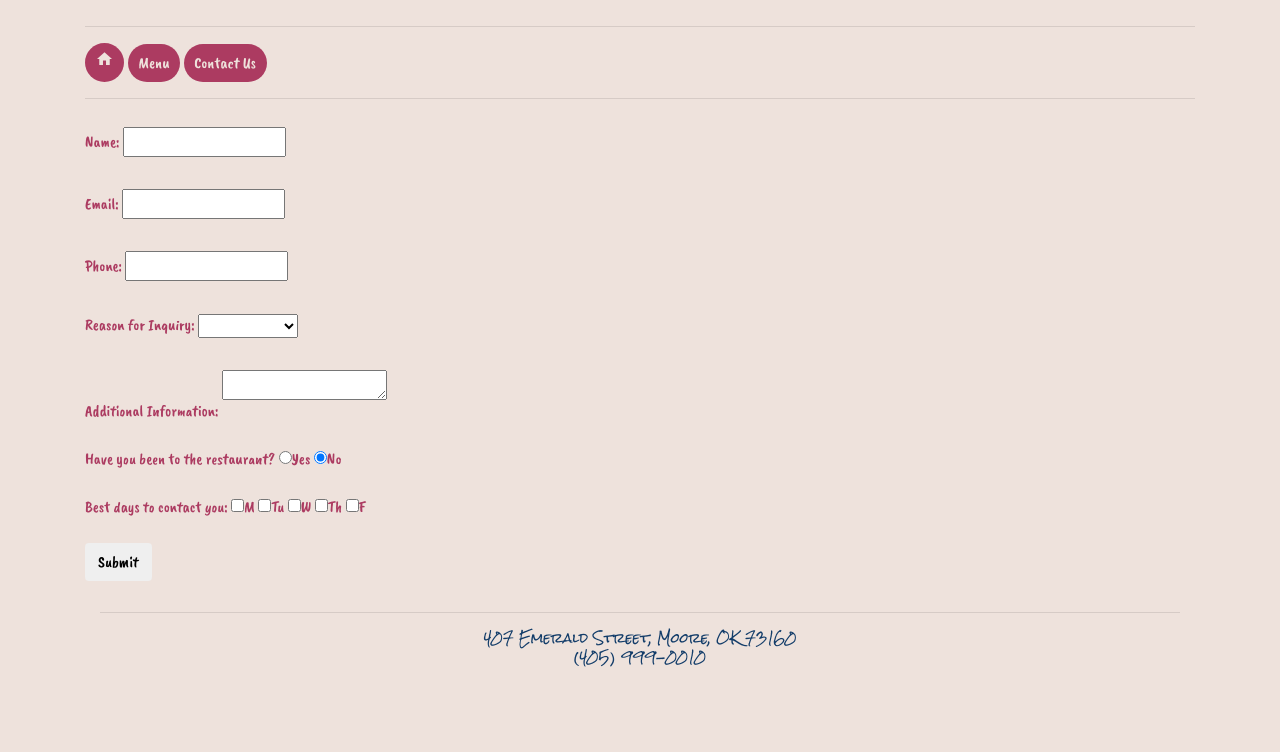
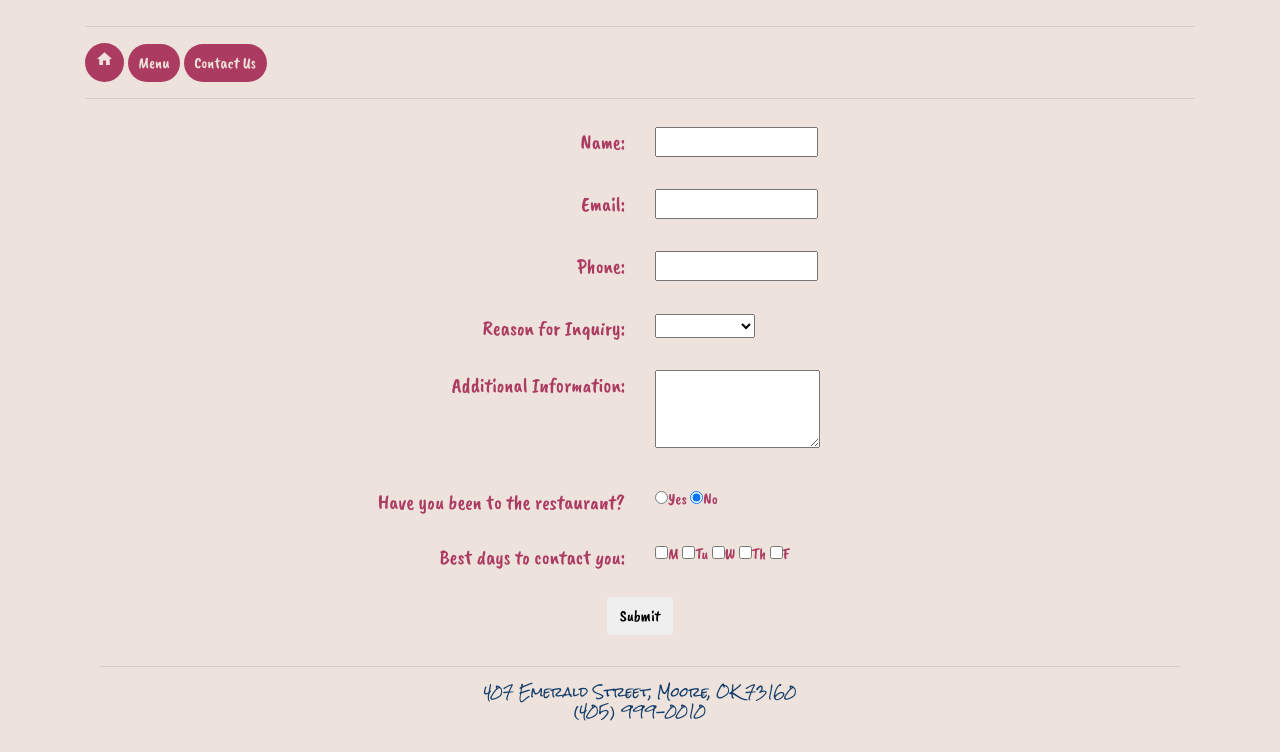
Before and after one commit to moor0836/swguild, a plain HTML site: page Restaurant/contact.html in a window 1280 px wide. Shown: the part 88-840 px from the top of the page. Before the commit the page ends 800 px from the top, so only its background shows below. Drawn offline with nearby package versions, Linux system fonts and the light colour scheme.

Commit message:
minor updates to formatting on restaurant contact page

```diff
--- a/Restaurant/contact.html
+++ b/Restaurant/contact.html
@@ -18,7 +18,7 @@
     <style>
       h1 {text-align: center;}
       p {text-align: center;}
-      table .right {text-align: right; font-weight:bold; font-size:1.3em;}
+      .right {font-size:1.3em; display:block; text-align:right;}
     </style>
 
   </head>
@@ -40,19 +40,41 @@
 
     <form action ="">
       <div class="form-group">
-        <label for="name">Name: </label>
+        <div class="row">
+          <div class="col-sm-6">
+            <label for="name" class="right">Name: </label>
+          </div>
+          <div class="col-sm-6">
             <input type="text" class="form-group" id="name">
           </div>
+        </div>
+      </div>
       <div class="form-group">
-        <label for="email">Email: </label>
+        <div class="row">
+          <div class="col-sm-6">
+            <label for="email" class="right">Email: </label>
+          </div>
+          <div class="col-sm-6">
             <input type="text" class="form-group" id="email">
           </div>
+        </div>
+      </div>
       <div class="form-group">
-        <label for="phone">Phone: </label>
+        <div class="row">
+          <div class="col-sm-6">
+            <label for="phone" class="right">Phone: </label>
+          </div>
+          <div class="col-sm-6">
             <input type="text" class="form-group" id="phone">
           </div>
+        </div>
+      </div>
       <div class="form-group">
-        <label for="reason">Reason for Inquiry: </label>
+        <div class="row">
+          <div class="col-sm-6">
+            <label for="reason" class="right">Reason for Inquiry: </label>
+          </div>
+          <div class="col-sm-6">
             <select class="form-group" id="reason">
               <option> </option>
               <option>Catering</option>
@@ -61,24 +83,48 @@
               <option>Other</option>
             </select>
           </div>
-      <div class="form-group">
-        <label for="additional" style:"vertical-align:top">Additional Information: </label>
-        <textarea class="form-group" rows="1" id="additional"></textarea>
+        </div>
       </div>
       <div class="form-group">
-        <label for="beenThere">Have you been to the restaurant? </label>
+        <div class="row">
+          <div class="col-sm-6">
+            <label for="additional" class="right" style:"vertical-align:top">Additional Information: </label>
+          </div>
+          <div class="col-sm-6">
+            <textarea class="form-group" rows="3" id="additional"></textarea>
+          </div>
+        </div>
+      </div>
+      <div class="form-group">
+        <div class="row">
+          <div class="col-sm-6">
+            <label for="beenThere" class="right">Have you been to the restaurant? </label>
+          </div>
+          <div class="col-sm-6">
             <label class="radio-inline"><input type="radio" name="yes">Yes</label>
             <label class="radio-inline"><input type="radio" name="no" checked>No</label>
           </div>
+        </div>
+      </div>
       <div class="form-group">
-        <label for="bestDay">Best days to contact you: </label>
+        <div class="row">
+          <div class="col-sm-6">
+            <label for="bestDay" class="right">Best days to contact you: </label>
+          </div>
+          <div class="col-sm-6">
             <label class="checkbox-inline"><input type="checkbox" value="mon">M  </label>
             <label class="checkbox-inline"><input type="checkbox" value="tue">Tu  </label>
             <label class="checkbox-inline"><input type="checkbox" value="wed">W  </label>
             <label class="checkbox-inline"><input type="checkbox" value="thu">Th  </label>
             <label class="checkbox-inline"><input type="checkbox" value="fri">F  </label>
           </div>
+        </div>
+      </div>
+      <div class="row">
+        <div class="col-sm-12" style="text-align:center;">
           <button type="submit" class="btn btn-default" onclick="return validateForm()">Submit</button>
+        </div>
+      </div>
     </form>
 
 
```
Lines whose indentation alone changed are shown as unchanged.
